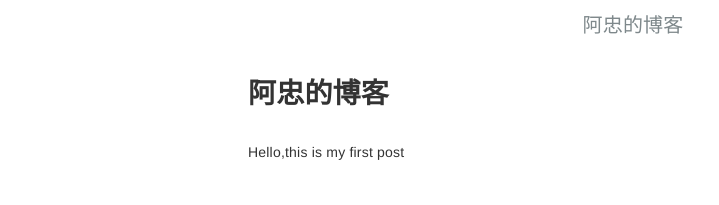
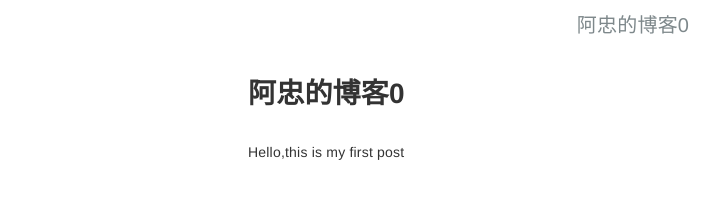
Before and after one commit to jmyzliang/jmyzliang.github.io, a Jekyll site: the page built from _posts/2023-2-11-hello-world.md, in a window 1280 px wide. Shown: the top 205 px of the page, without its empty margins (7-726 px from the left). Built offline with Jekyll 4.4.1, drawn with Linux system fonts in a browser that asks for light colours; our own code applies the rules of GitHub Pages for plain Markdown files.

Commit message:
Update _config.yml

```diff
--- a/_config.yml
+++ b/_config.yml
@@ -1 +1 @@
-title:            阿忠的博客
+title:            阿忠的博客0
```
